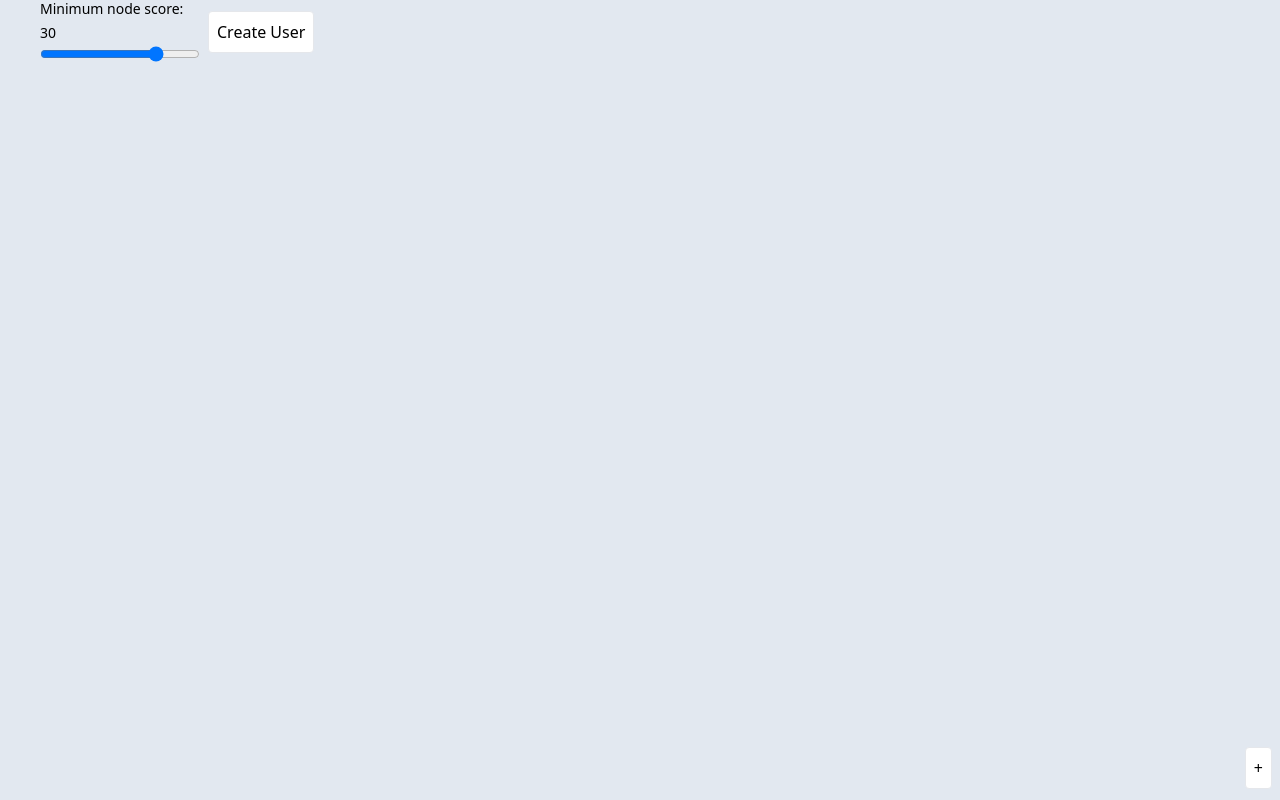
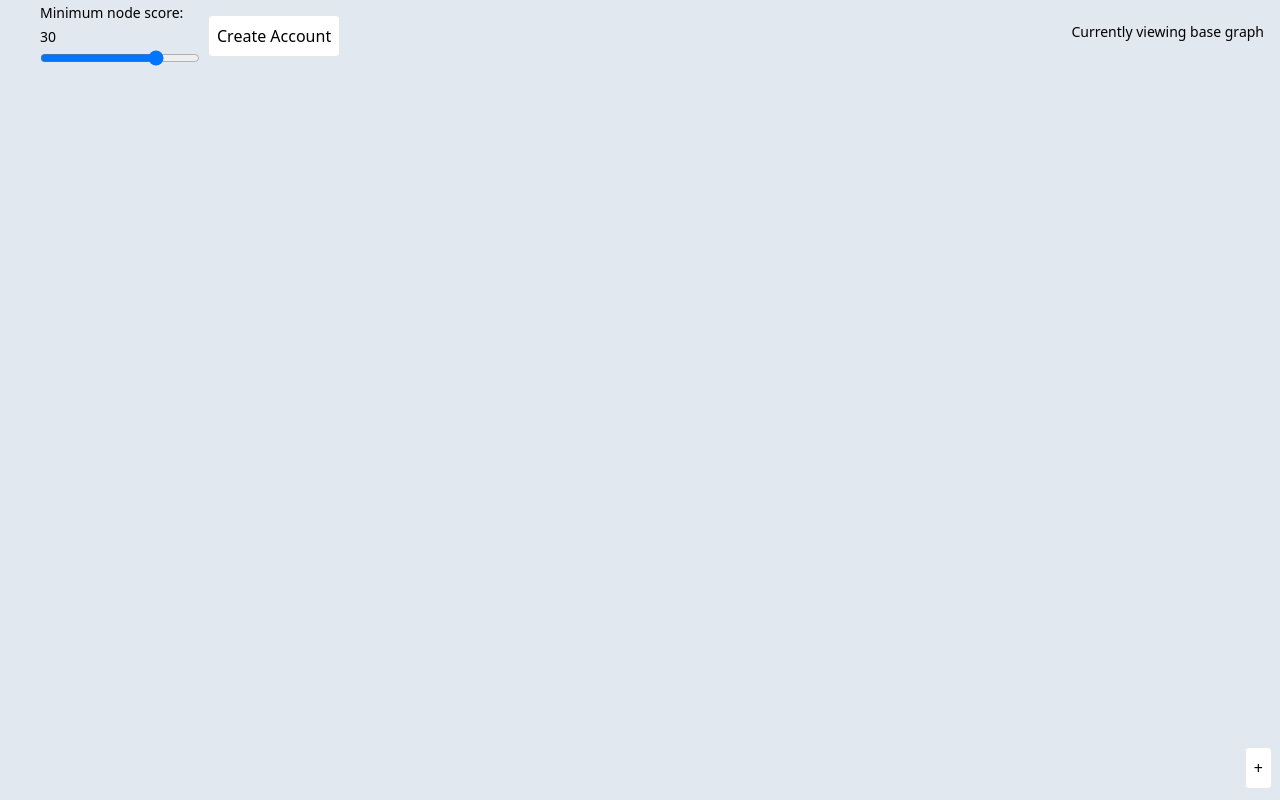
Before and after one commit to andrewchen0028/freeschool, a React (Create React App) app in the folder packages/frontend/: page /base in a window 1280 px wide. Built offline with nearby package versions, Linux system fonts and the light colour scheme; no server answers.

Commit message:
add 'Currently viewing __ graph' text on TopBar

```diff
--- a/packages/frontend/src/components/TopBar.tsx
+++ b/packages/frontend/src/components/TopBar.tsx
@@ -1,18 +1,40 @@
-import { useNavigate } from "react-router-dom";
+import { useNavigate, useParams } from "react-router-dom";
+import axios from "axios";
+
+// import url from "..";
+import { useEffect, useState } from "react";
 
 export default function TopBar() {
   const navigate = useNavigate();
 
+  const [graphTitle, setGraphTitle] = useState("base");
+  const params = useParams();
+  useEffect(() => {
+    if (!params.superNodeTitle) {
+      setGraphTitle("base");
+    } else {
+      setGraphTitle(params.superNodeTitle);
+    }
+  }, [params]);
+
   return (
     <div className="absolute top-0 left-0 h-16 w-screen
+    flex flex-row justify-between align-center">
+      <div className="h-100% flex flex-col items-start">
+        <div className="h-100%
       flex flex-row items-center">
-      <div className="z-10 ml-10 w-40">
-        <label htmlFor="range" className="text-sm">Minimum node score: 30</label>
-        <input id="range" type="range" min={-100} max={100} className="w-full bg-gray" />
+          <div className="z-10 ml-10 w-40">
+            <label htmlFor="range" className="text-sm">Minimum node score: 30</label>
+            <input id="range" type="range" min={-100} max={100} className="w-full bg-gray" />
+          </div>
+          <button className="button z-10"
+            onClick={() => { navigate(`createUser`); }}
+            children="Create Account" />
+        </div>
       </div>
-      <button className="button z-10"
-        onClick={() => { navigate(`createUser`); }}
-        children="Create User" />
+      <div className="text-sm z-10 px-4 my-auto">
+        Currently viewing {graphTitle} graph
+      </div>
     </div>
   );
 }
```
